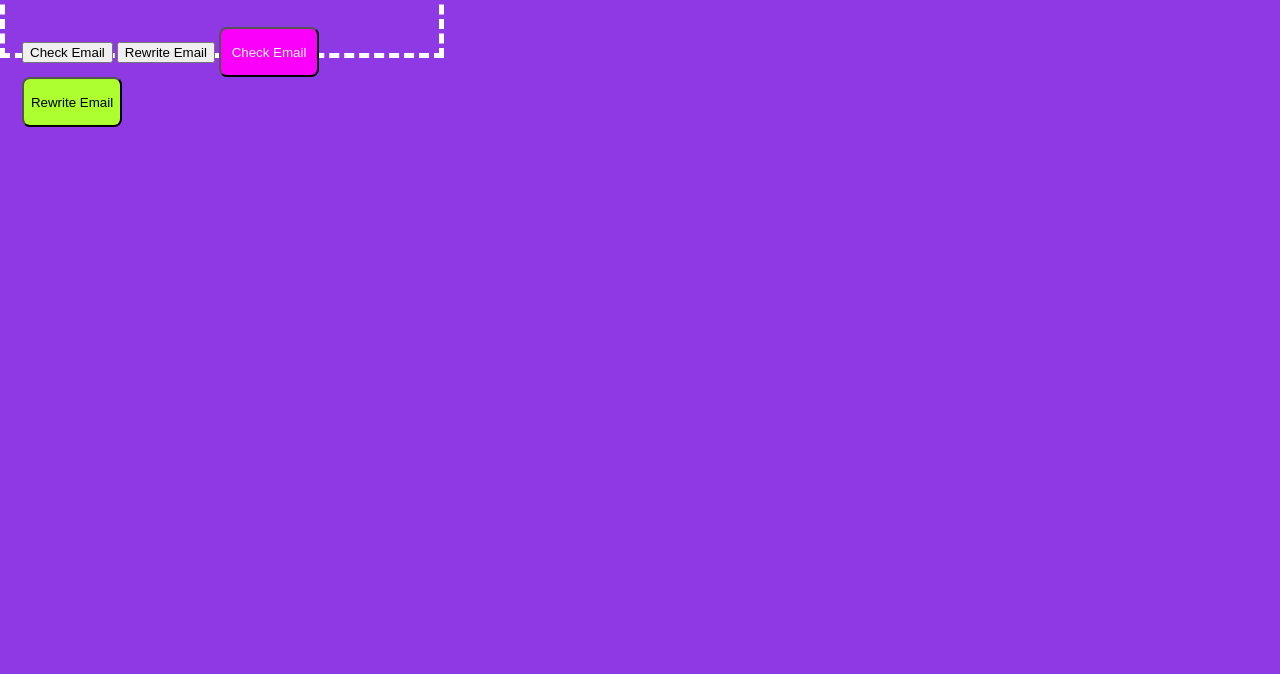
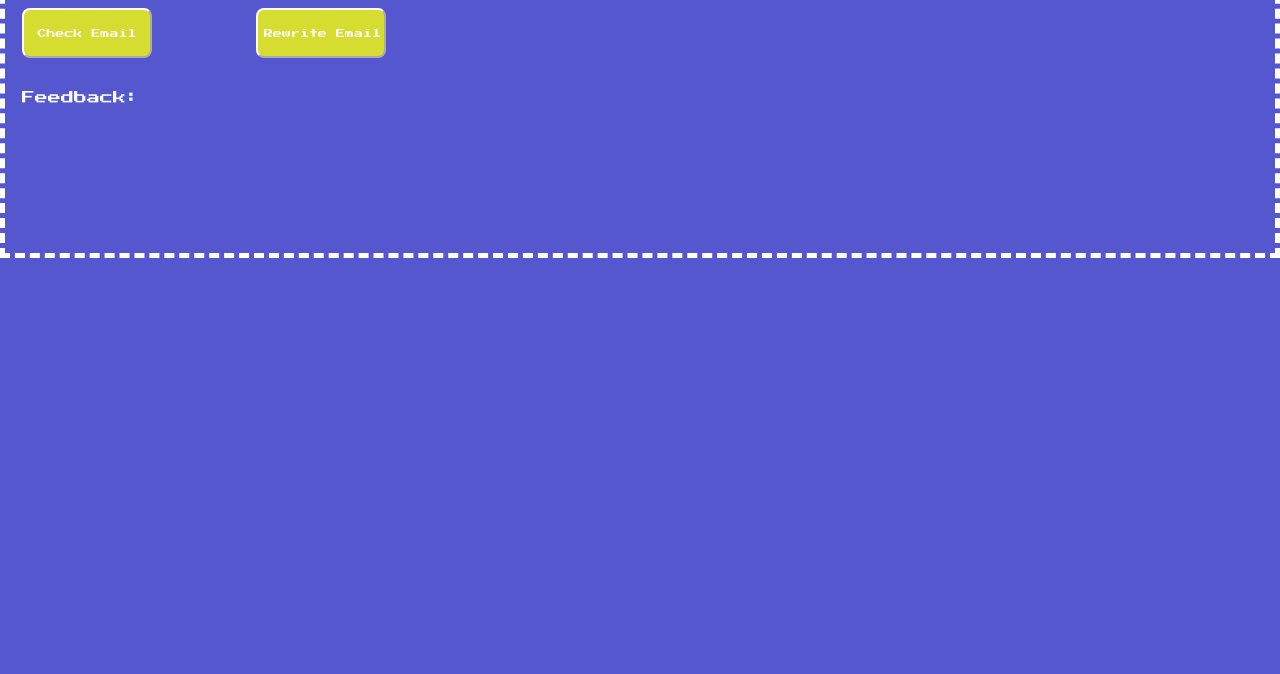
Before and after one commit to AnikaTha/Confidently, a browser extension: page index.html in a window 1280 px wide. Shown: the part 126-800 px from the top of the page. Drawn offline with nearby package versions, Linux system fonts and the light colour scheme.

Commit message:
formatting

```diff
--- a/index.html
+++ b/index.html
@@ -13,16 +13,21 @@
     <img id="icon" src="./icon.png">
     <input type="button" id='script' name="scriptbutton" value="Check Email" onclick="goPython()">
     <input type="button" id='script' name="scriptbutton" value="Rewrite Email" onclick="goPython2()">
-
+    <p> Feedback: </p>
+    <p id="text"> </p>
     <script src="http://code.jquery.com/jquery-3.3.1.min.js" integrity="sha256-FgpCb/KJQlLNfOu91ta32o/NMZxltwRo8QtmkMRdAu8=" crossorigin="anonymous"></script>
 
     <script>
+
         function goPython(){
             $.ajax({
               url: "http://127.0.0.1:5000/check",
               context: document.body
             }).done(function(data) {
-             alert(data);
+            //  alert(data);
+            //  document.write(data);
+             document.getElementById("text").innerHTML = data;
+
             });
         }
         function goPython2(){
@@ -30,7 +35,11 @@
               url: "http://127.0.0.1:5000/rewrite",
               context: document.body
             }).done(function(data) {
-             alert(data);
+            //  alert(data);
+            // document.write(data);
+            // document.write("hi");
+            document.getElementById("text").innerHTML = data;
+
             });
         }
     </script>
--- a/script.js
+++ b/script.js
@@ -1,32 +1,32 @@
-var button = document.createElement("button");
-button.innerHTML = "Check Email";
-button.style.backgroundColor = "white";
-button.style.width = "100px";
-button.style.height = "50px";
-button.style.boxShadow = "none";
-button.style.marginRight = "75px";
-button.style.borderRadius = "8px";
-// button.style.color = "rgb(250, 0, 250)";
-button.style.color = "rgb(250, 250, 250)";
-button.style.backgroundColor = "rgb(250, 0, 250)";
+// var button = document.createElement("button");
+// button.innerHTML = "Check Email";
+// button.style.backgroundColor = "white";
+// button.style.width = "100px";
+// button.style.height = "50px";
+// button.style.boxShadow = "none";
+// button.style.marginRight = "75px";
+// button.style.borderRadius = "8px";
+// // button.style.color = "rgb(250, 0, 250)";
+// button.style.color = "rgb(250, 250, 250)";
+// button.style.backgroundColor = "rgb(250, 0, 250)";
 
 
 
-var button2 = document.createElement("button");
-button2.innerHTML = "Rewrite Email";
-button2.style.backgroundColor = "white";
-button2.style.width = "100px";
-button2.style.height = "50px";
-button2.style.boxShadow = "none";
-button2.style.borderRadius = "8px";
-// button2.style.color = "rgb(250, 0, 250)";
-// button2.style.color = "rgb(250, 250, 250)";
-button2.style.backgroundColor = "rgb(173,255,47)";
+// var button2 = document.createElement("button");
+// button2.innerHTML = "Rewrite Email";
+// button2.style.backgroundColor = "white";
+// button2.style.width = "100px";
+// button2.style.height = "50px";
+// button2.style.boxShadow = "none";
+// button2.style.borderRadius = "8px";
+// // button2.style.color = "rgb(250, 0, 250)";
+// // button2.style.color = "rgb(250, 250, 250)";
+// button2.style.backgroundColor = "rgb(173,255,47)";
 
 
-button.addEventListener("click", function() {s
-  alert("Button was clicked! D:");
-});
+// button.addEventListener("click", function() {s
+//   alert("Button was clicked! D:");
+// });
 
-document.body.appendChild(button);
-document.body.appendChild(button2);
+// document.body.appendChild(button);
+// document.body.appendChild(button2);
--- a/styles.css
+++ b/styles.css
@@ -5,22 +5,25 @@
 
 #icon {
     top: 30px;
-    right: 110px;
-    width: 50px;
-    height: 40px;
+    right: 850px;
+    width: 60px;
+    height: 50px;
     position: fixed;
 }
 
 body {
     border: 5px dashed white;
-    /* background-color: #9a9cff; */
-    /* background-color: #7b7ddd; */
-    /* background-color: #4dded2; */
-    background-color: #8f39e5;
-    height: 140px;
-    width: 400px;
+    background-color: #5557ce;
+    height: 340px;
+    /* width: 400px; */
     padding: 17px;
     margin: 0px;
+}
+
+#text {
+    font-family: p_font;
+    color: rgb(250, 250, 250);
+    font-size: small;
 }
 
 .main_stuff{
@@ -40,7 +43,27 @@ h3 {
     margin-bottom: 30px;
 }
 
+#script{
+    background-color: "white";
+        width: 130px;
+        height: 50px;
+        box-shadow: none;
+        margin-right: 100px;
+        border-radius: 8px;
+        color: rgb(250, 250, 250);
+        background-color: rgb(214, 220, 48);
+        font-family: "p_font";
+        font-size: 9px;
+        border-color: white;
+        margin-bottom: 20px;
+ }
 
+p {
+    font-family: p_font;
+    color: rgb(250, 250, 250);
+    font-size: small;
+
+}
 
 .words {
     /* border-bottom: 2px #ff6b6b; */
```
Also changed, not shown: token.json (added, +1 -0 lines).
